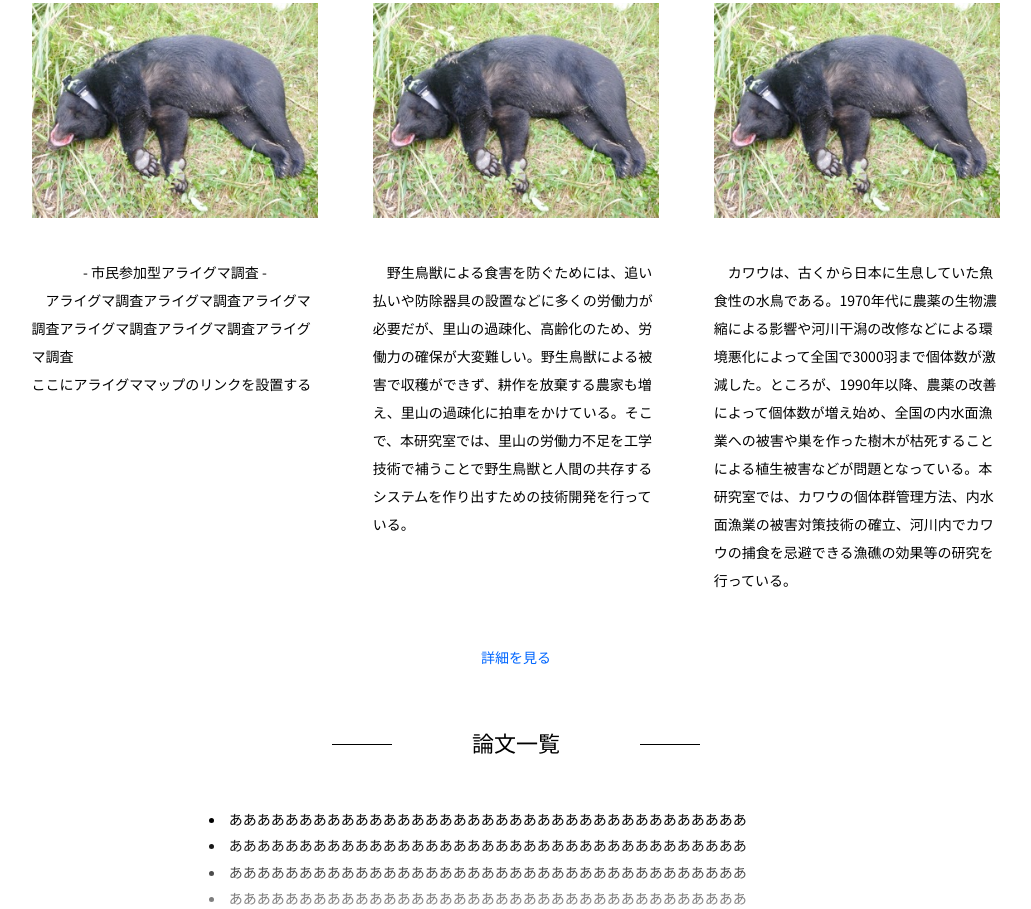
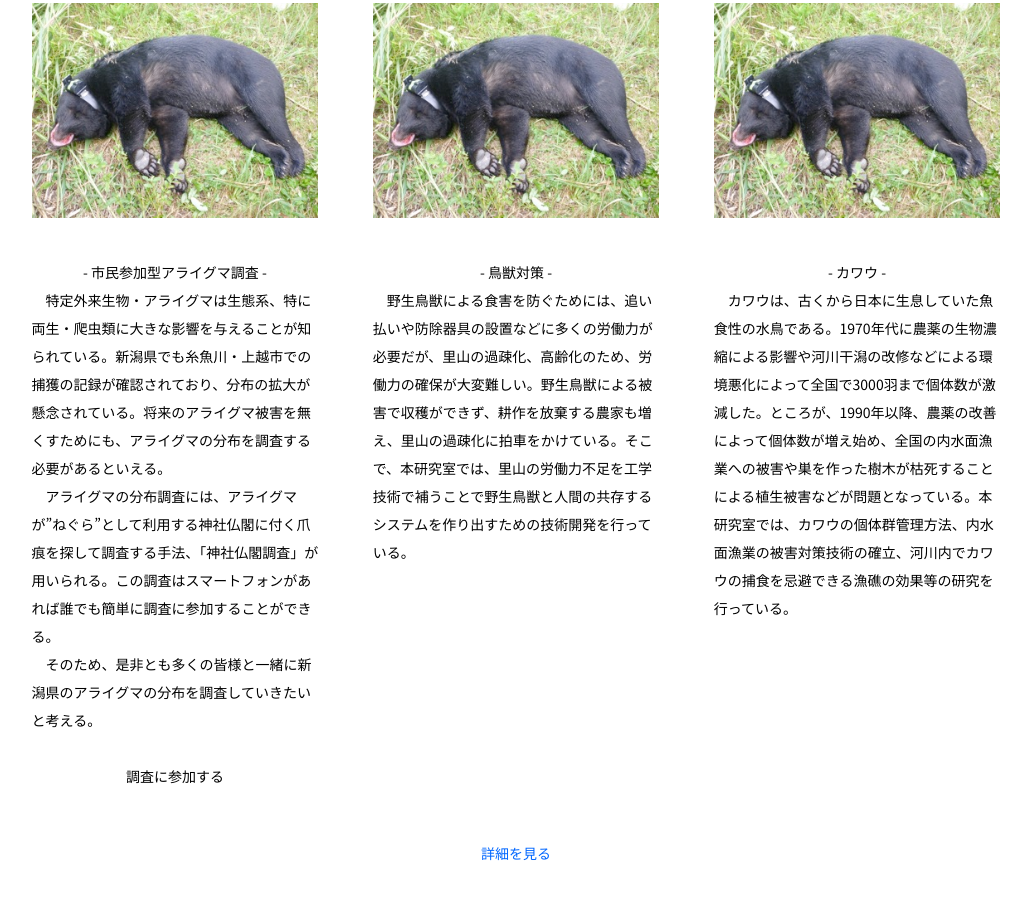
Before and after one commit to KenToya/Yamamoto_Lab, a plain HTML site: page index.html in a window 1280 px wide. Shown: the part 2991-3900 px from the top of the page, without its empty margins (124-1155 px from the left). Drawn offline with nearby package versions, Linux system fonts and the light colour scheme.

Commit message:
Add files via upload

```diff
--- a/index.html
+++ b/index.html
@@ -129,17 +129,22 @@
             <li>
 				<p class="img"><img src="images/fig1.jpg" width="300" height="200" alt=""></p>
                 <p style="text-align: center">- 市民参加型アライグマ調査 -</p>
-				<p>&emsp;アライグマ調査アライグマ調査アライグマ調査アライグマ調査アライグマ調査アライグマ調査</p>
-				<p>ここにアライグママップのリンクを設置する</p>
+				<p>&emsp;特定外来生物・アライグマは生態系、特に両生・爬虫類に大きな影響を与えることが知られている。新潟県でも糸魚川・上越市での捕獲の記録が確認されており、分布の拡大が懸念されている。将来のアライグマ被害を無くすためにも、アライグマの分布を調査する必要があるといえる。
+				<p>&emsp;アライグマの分布調査には、アライグマが”ねぐら”として利用する神社仏閣に付く爪痕を探して調査する手法、「神社仏閣調査」が用いられる。この調査はスマートフォンがあれば誰でも簡単に調査に参加することができる。</p>
+				<p>&emsp;そのため、是非とも多くの皆様と一緒に新潟県のアライグマの分布を調査していきたいと考える。</p>
+				<p>&emsp;</p>
+				<p style="text-align: center">調査に参加する</p>
 			</li>
 
 			<li>
 				<p class="img"><img src="images/fig1.jpg" width="300" height="200" alt=""></p>
+				<p style="text-align: center">- 鳥獣対策 -</p>
 				<p>&emsp;野生鳥獣による食害を防ぐためには、追い払いや防除器具の設置などに多くの労働力が必要だが、里山の過疎化、高齢化のため、労働力の確保が大変難しい。野生鳥獣による被害で収穫ができず、耕作を放棄する農家も増え、里山の過疎化に拍車をかけている。そこで、本研究室では、里山の労働力不足を工学技術で補うことで野生鳥獣と人間の共存するシステムを作り出すための技術開発を行っている。</p>
 			</li>
 
 			<li>
 				<p class="img"><img src="images/fig1.jpg" width="300" height="200" alt=""></p>
+				<p style="text-align: center">- カワウ -</p>
 				<p>&emsp;カワウは、古くから日本に生息していた魚食性の水鳥である。1970年代に農薬の生物濃縮による影響や河川干潟の改修などによる環境悪化によって全国で3000羽まで個体数が激減した。ところが、1990年以降、農薬の改善によって個体数が増え始め、全国の内水面漁業への被害や巣を作った樹木が枯死することによる植生被害などが問題となっている。本研究室では、カワウの個体群管理方法、内水面漁業の被害対策技術の確立、河川内でカワウの捕食を忌避できる漁礁の効果等の研究を行っている。</p>
 			</li>
 		</ul>
@@ -155,6 +160,7 @@
 			<input id="cp03" type="checkbox">
 			<label for="cp03"></label>
 			<div class="cp_container">
+
 		<h2><span>論文一覧</span></h2>
 
 		<li>あああああああああああああああああああああああああああああああああああああ</li>
@@ -195,7 +201,7 @@
 			<li>
 				<p>〒940-2188<br>新潟県長岡市上富岡町1603-1</p>
 				<p>TEL 0258-46-6000（代表）</p>
-				<p>e-Mail ××@example.com</p>
+				<p>e-Mail　umiushi@vos.nagaokaut.ac.jp</p>
 				<p>&emsp;</p>
 
 				<p id="sns">
```
